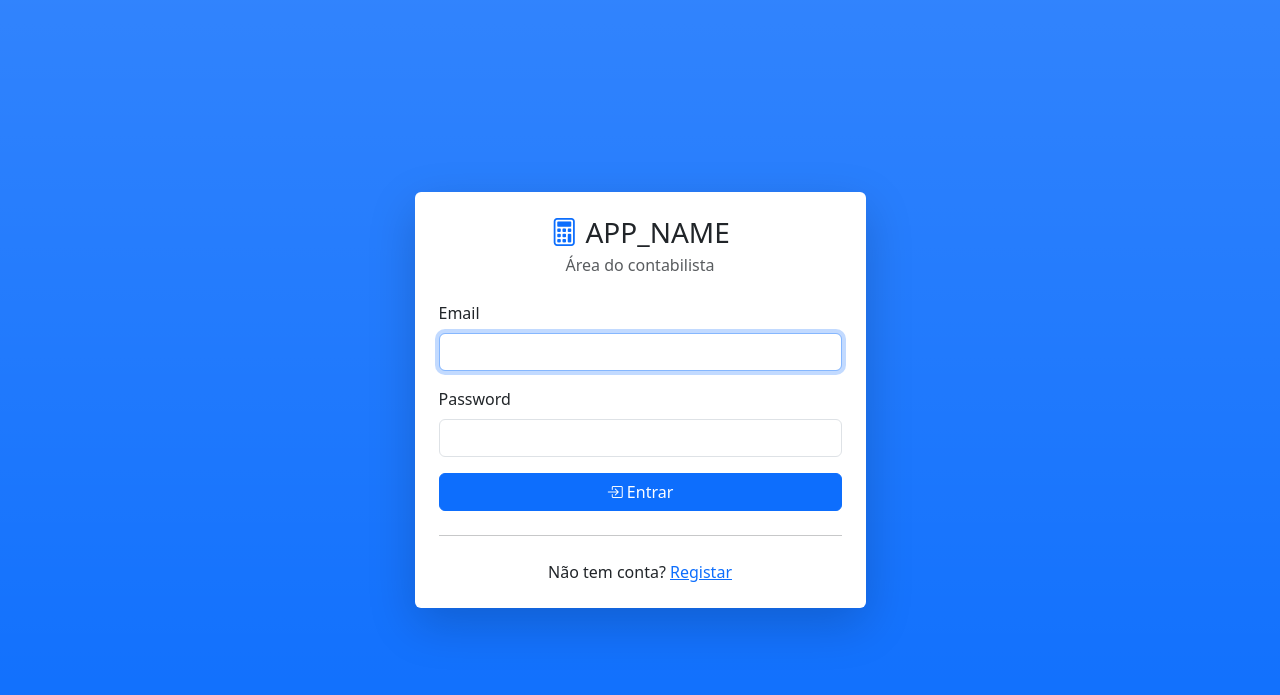
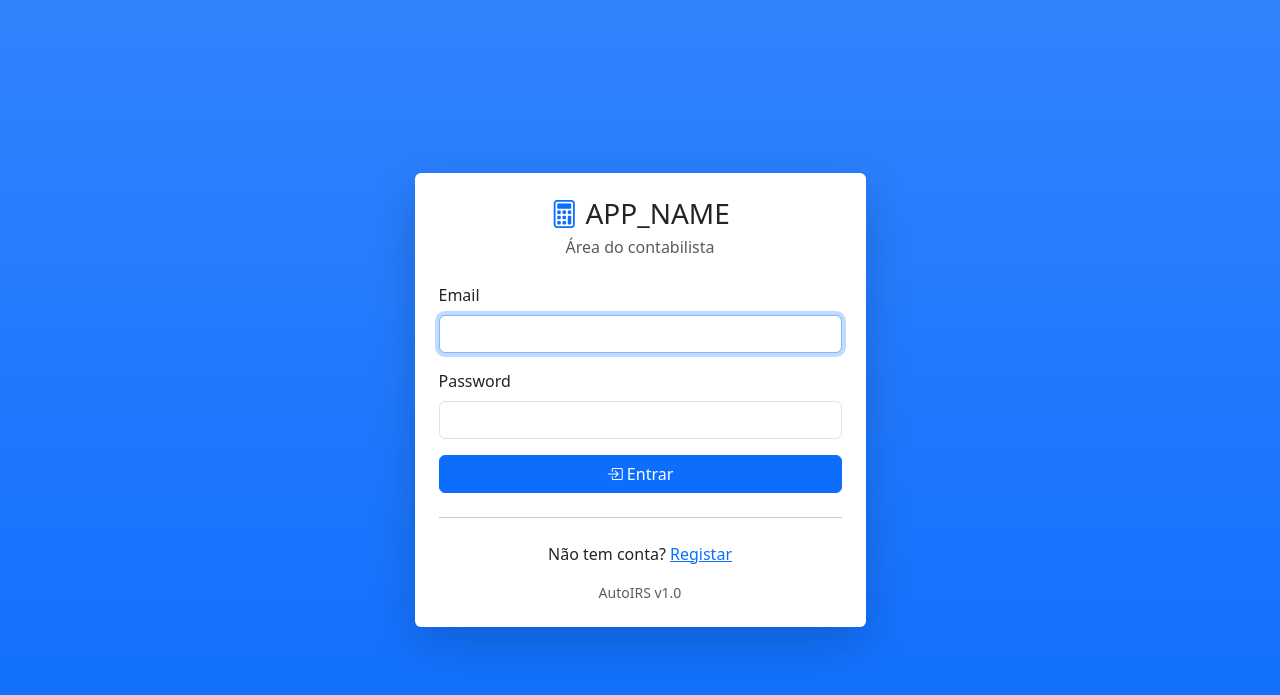
Before and after one commit to petro20/AutoIRS, a PHP site: page /auth/login in a window 1280 px wide. Shown: the top 695 px of the page. Run offline with PHP 8.4, Linux system fonts and the light colour scheme; some libraries are stand-ins or nearby versions.

Commit message:
Adiciona rótulo de versão (AutoIRS v1.0) na tela de login
Teste do pipeline de auto-deploy (GitHub Desktop push -> webhook -> Hostinger).

Co-Authored-By: Claude Opus 4.8 <noreply@anthropic.com>

```diff
--- a/app/views/auth/login.php
+++ b/app/views/auth/login.php
@@ -46,6 +46,7 @@ use App\Core\Csrf;
                     <p class="text-center mb-0">
                         Não tem conta? <a href="<?= url('auth/register') ?>">Registar</a>
                     </p>
+                    <p class="text-center text-muted small mt-3 mb-0">AutoIRS v1.0</p>
                 </div>
             </div>
         </div>
```
